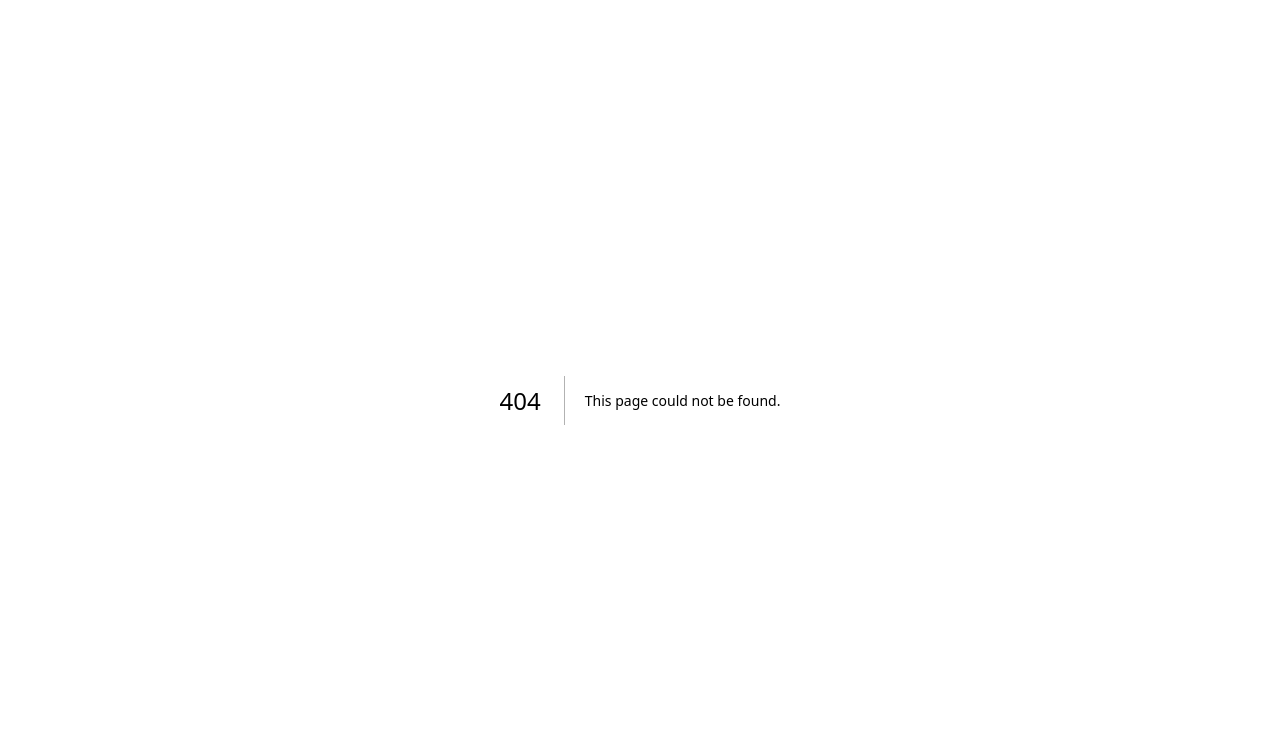
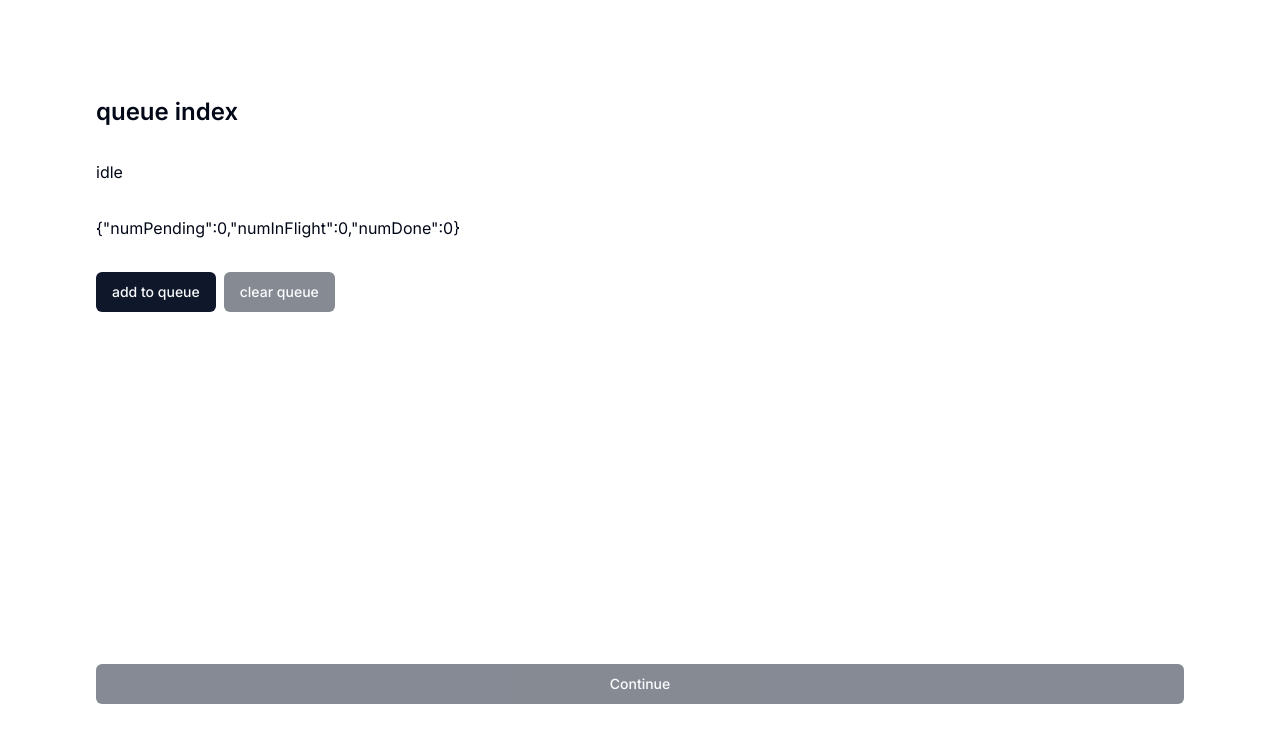
Before and after one commit to mirulnasir/mirulnasirdev, a Next.js app: page /queue in a window 1280 px wide. Before the commit this address had no page. Shown: the top 742 px of the page. Built offline with nearby package versions, Linux system fonts and the light colour scheme.

Commit message:
feature queue demo

```diff
--- a/src/app/globals.css
+++ b/src/app/globals.css
@@ -73,4 +73,8 @@
   body {
     @apply bg-background text-foreground;
   }
+  body,
+  html {
+    @apply h-full;
   }
+}
--- /dev/null
+++ b/src/app/queue/page.tsx
@@ -0,0 +1,159 @@
+'use client'
+import { Button } from '@/components/ui/button'
+import useAsyncQueue from '@/hooks/use-async-queue'
+import { cn } from '@/lib/utils'
+import { error } from 'console'
+
+import * as React from 'react'
+
+type IndexProps = {
+
+}
+type QueueResult = {
+    id: number
+    status: 'pending' | 'done' | 'error'
+    message: string
+
+}
+
+
+const Index = ({ }: IndexProps) => {
+    // const [queue, setQueue] = React.useState<Queue>(new Queue({ autostart: true, }))
+    // // const queueRef = React.useRef<Queue>(new Queue({
+    // //     autostart: true,
+    // // }))
+    // console.log('random number', Math.floor(Math.random() * 10))
+    const [listResult, setListResult] = React.useState<QueueResult[]>([])
+    const { add, stats } = useAsyncQueue({
+        concurrency: 5,
+        done
+    })
+    async function done(task: any) {
+
+        const result = await task.result as QueueResult
+        console.log('done', result)
+        setListResult((prevList) => {
+            return prevList.map((item) => {
+                if (item.id === result.id) {
+                    return result
+                }
+                return item
+            })
+        })
+    }
+
+    const handleAddToQueue = () => {
+        // setIsProcessing(true)
+        const id = Math.floor(Math.random() * 1000)
+        add({
+            id: id,
+            task: () => {
+                return new Promise((resolve, reject) => {
+                    setTimeout(() => {
+                        id % 2 === 0 ? resolve({
+                            id: id,
+                            message: `apple ${id}`,
+                            status: 'done'
+
+                        }) : resolve({
+                            id: id,
+                            message: `banana ${id}`,
+                            status: 'error'
+
+                        })
+
+                    }, 3000)
+                })
+            }
+
+        })
+        setListResult([...listResult, {
+            id: id,
+            status: 'pending',
+            message: 'fetching'
+        }])
+
+    }
+
+    const handleRetry = (id: number) => {
+        console.log('retry', id)
+        const newNumber = Math.floor(Math.random() * 1000)
+        add({
+            id: id,
+            task: () => {
+                return new Promise((resolve, reject) => {
+                    setTimeout(() => {
+                        newNumber % 2 === 0 ? resolve({
+                            id: id,
+                            message: `apple ${newNumber}`,
+                            status: 'done'
+
+                        }) : resolve({
+                            id: id,
+                            message: `banana ${newNumber}`,
+                            status: 'error'
+
+                        })
+
+                    }, 3000)
+                })
+            }
+        })
+        setListResult((prevList) => {
+            return prevList.map((item) => {
+                if (item.id === id) {
+                    return {
+                        id: id,
+                        status: 'pending',
+                        message: 'fetching'
+                    }
+                }
+                return item
+            })
+        })
+    }
+    const handleClearQueue = () => {
+        setListResult([])
+    }
+    const disableContinue = listResult.some((item) => item.status === 'pending' || item.status === 'error') || stats.numInFlight > 0 || stats.numPending > 0 || listResult.length < 5
+    return (
+        <div className=' p-24 flex flex-col h-full gap-8'>
+            <div className="text-2xl font-semibold">queue index</div>
+            <div className="">{stats.numInFlight > 0 ? 'processing...' : 'idle'}</div>
+            <div className="">{JSON.stringify(stats)}</div>
+            <div className="flex gap-2">
+                <Button onClick={() => handleAddToQueue()} >
+                    add to queue
+                </Button>
+                <Button onClick={() => handleClearQueue()} disabled={listResult.length === 0}>
+                    clear queue
+                </Button>
+            </div>
+            <div className="divide-background divide-y border-background rounded-md overflow-y-auto">{
+                listResult.map((result, index) => (
+                    <div key={result.id} className={cn(
+                        result.status === 'done' && 'bg-green-200',
+                        result.status === 'error' && 'bg-red-200',
+                        result.status === 'pending' && 'bg-gray-200',
+                        "flex gap-2 py-2 px-4 items-center"
+                    )
+                    }>
+                        <span className="w-12">{result.id}</span>
+                        <span> {result.message}</span>
+                        <span className='ml-auto'>
+                            {result.status === 'error' && <Button onClick={() => handleRetry(result.id)} size="sm" variant={'secondary'}>
+                                retry</Button>}  </span>
+                    </div>
+                ))
+
+            }</div>
+            <div className="mt-auto">
+                <Button className='w-full' disabled={disableContinue} onClick={() => window.alert('🤡🤡🤡🤡🤡')}>
+                    Continue
+                </Button>
+            </div>
+        </div>
+    )
+}
+
+export default Index
--- /dev/null
+++ b/src/hooks/use-async-queue.ts
@@ -0,0 +1,129 @@
+import React, { useCallback, useEffect } from "react"
+import { useRef } from "react"
+
+interface QueueStats {
+    numPending: number
+    numInFlight: number
+    numDone: number
+}
+interface QueueTaskResult {
+    id: any
+    task(): Promise<any>
+    result?: Promise<any>
+    stats?: QueueStats
+}
+interface Queue {
+    add: (task: QueueTaskResult) => void
+    stats: QueueStats
+}
+interface QueueOptions {
+    concurrency?: number
+    done?: (result: QueueTaskResult) => void
+    drain?: () => void
+    inflight?: (task: QueueTaskResult) => void
+}
+function useAsyncQueue(opts: QueueOptions): Queue {
+    const { done, drain, inflight } = opts
+    let { concurrency = Infinity } = opts
+    if (concurrency < 1) {
+        concurrency = Infinity
+    }
+
+    const [stats, setStats] = React.useState<QueueStats>({
+        numPending: 0,
+        numInFlight: 0,
+        numDone: 0
+    })
+
+    const drained = useRef(true)
+    const inFlight = useRef([] as QueueTaskResult[])
+    const pending = useRef([] as QueueTaskResult[])
+
+    useEffect(() => {
+        if (
+            stats.numDone > 0 &&
+            drain &&
+            inFlight.current.length === 0 &&
+            pending.current.length === 0 &&
+            !drained.current
+        ) {
+            drained.current = true
+            setTimeout(drain, 0)
+            return
+        }
+        while (
+            inFlight.current.length < concurrency &&
+            pending.current.length > 0
+        ) {
+            drained.current = false
+            const task = pending.current.shift()
+            if (!task) continue
+            inFlight.current.push(task)
+            setStats((prev) => {
+                return {
+                    ...prev,
+                    numPending: prev.numPending - 1,
+                    numInFlight: prev.numInFlight + 1
+                }
+            })
+            if (inflight) inflight({ ...task, stats })
+            const result = task.task()
+            result.then(() => {
+                inFlight.current.pop()
+                setStats((prev) => {
+                    return {
+                        ...prev,
+                        numInFlight: prev.numInFlight - 1,
+                        numDone: prev.numDone + 1
+                    }
+                })
+                done && done({ ...task, result, stats })
+            })
+                .catch(() => {
+                    inFlight.current.pop()
+                    setStats((prev) => {
+                        return {
+                            ...prev,
+                            numInFlight: prev.numInFlight - 1,
+                            numDone: prev.numDone + 1
+                        }
+                    })
+                    done && done({ ...task, result, stats })
+                })
+
+        }
+
+
+    }, [
+        concurrency,
+        done,
+        drain,
+        inflight,
+        stats,
+
+    ])
+
+    const add = useCallback((task: QueueTaskResult) => {
+        pending.current.push(task)
+        setStats((prev) => {
+            return {
+                ...prev,
+                numPending: prev.numPending + 1
+            }
+        })
+    }, []
+    )
+    const clear = useCallback(() => {
+        inFlight.current = []
+        pending.current = []
+        setStats({
+            numPending: 0,
+            numInFlight: 0,
+            numDone: 0
+        })
+    }, [])
+    return { add, stats }
+
+
+}
+export default useAsyncQueue
```
Lines whose indentation alone changed are shown as unchanged.
